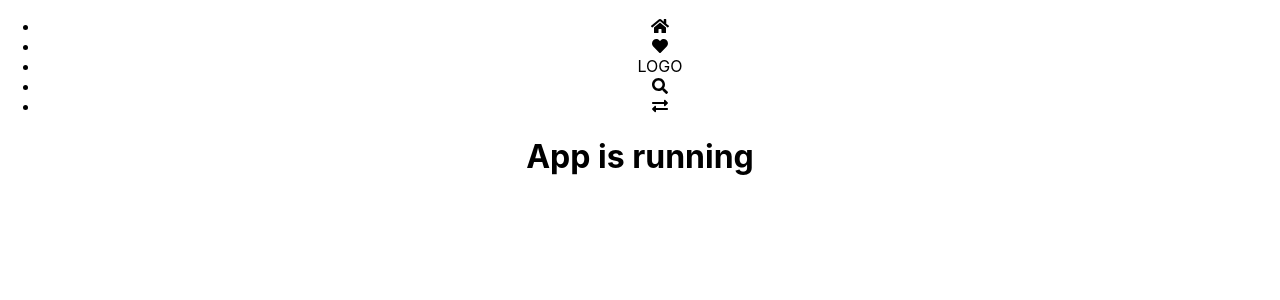
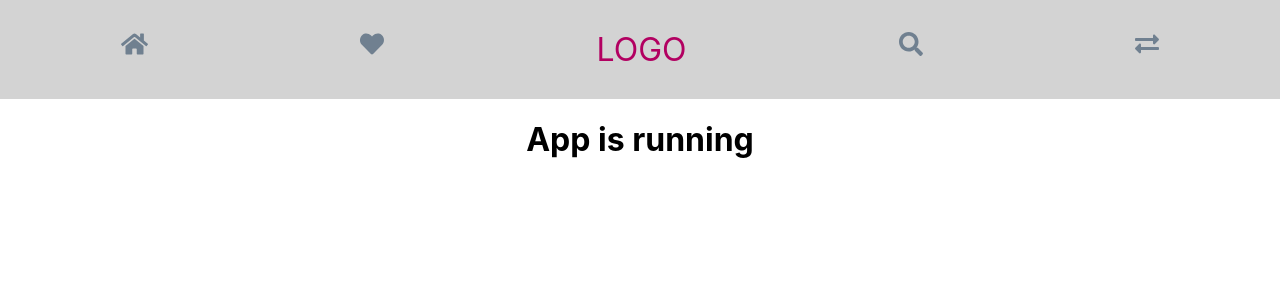
Before and after one commit to nutrition-navigator/nutriNav, a React (Create React App) app: page / in a window 1280 px wide. Shown: the top 300 px of the page. Built offline with nearby package versions, Linux system fonts and the light colour scheme.

Commit message:
basic nav styling

```diff
--- a/src/Nav.js
+++ b/src/Nav.js
@@ -5,16 +5,15 @@ import { faExchangeAlt, faHome, faHeart, faSearch } from '@fortawesome/free-soli
 class Nav extends Component {
   render() {
     return (
-      <div>
+      <div className="navigation">
         <nav>
-          <ul>
-            <li className="navIcon"><FontAwesomeIcon icon={faHome} /></li>
-            <li className="navIcon"><FontAwesomeIcon icon={faHeart} /></li>
-            <li>LOGO</li>
-            <li className="navIcon"><FontAwesomeIcon icon={faSearch} /></li>
-            <li className="navIcon"><FontAwesomeIcon icon={faExchangeAlt} /></li>
+          <ul className="nav-bar">
+            <li className="nav-icon nav"><FontAwesomeIcon icon={faHome} /></li>
+            <li className="nav-icon nav"><FontAwesomeIcon icon={faHeart} /></li>
+            <li className="logo-icon nav">LOGO</li>
+            <li className="nav-icon nav"><FontAwesomeIcon icon={faSearch} /></li>
+            <li className="nav-icon nav"><FontAwesomeIcon icon={faExchangeAlt} /></li>
           </ul>
-
         </nav>
       </div>
     )
--- a/src/index.css
+++ b/src/index.css
@@ -12,6 +12,29 @@ code {
     monospace;
 }
 
+/* NAVIGATION STYLES */
+
 .nav-icon {
-  color: black;
+  color: slategray;
+  font-size: 1.5rem;
 }
+
+.logo-icon {
+  color: #b20061;
+  font-size: 2rem;
+}
+
+.navigation {
+  background: lightgray;
+}
+
+.nav {
+  list-style: none;
+}
+
+.nav-bar {
+  padding: 30px 15px;
+  margin: 0;
+  display: flex;
+  justify-content: space-around;
+}
```
